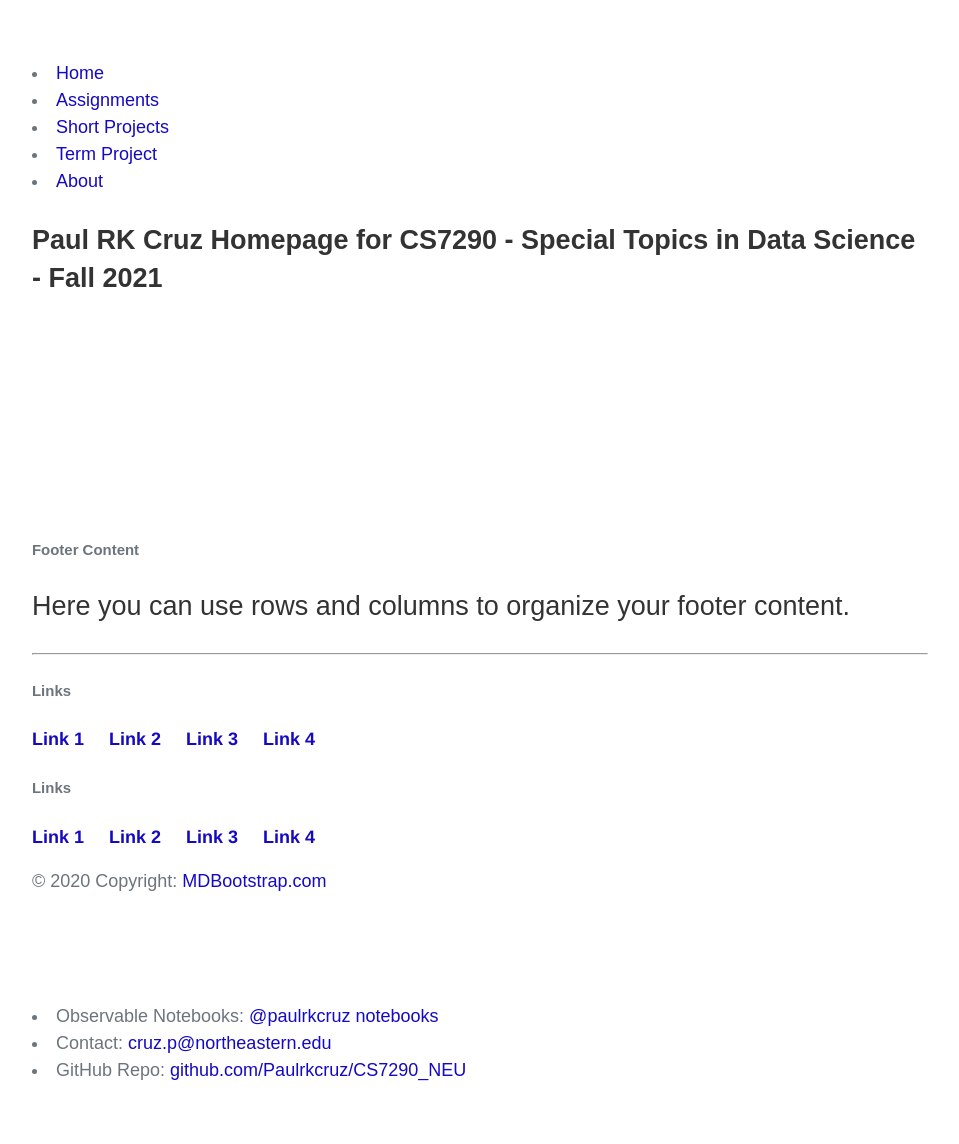
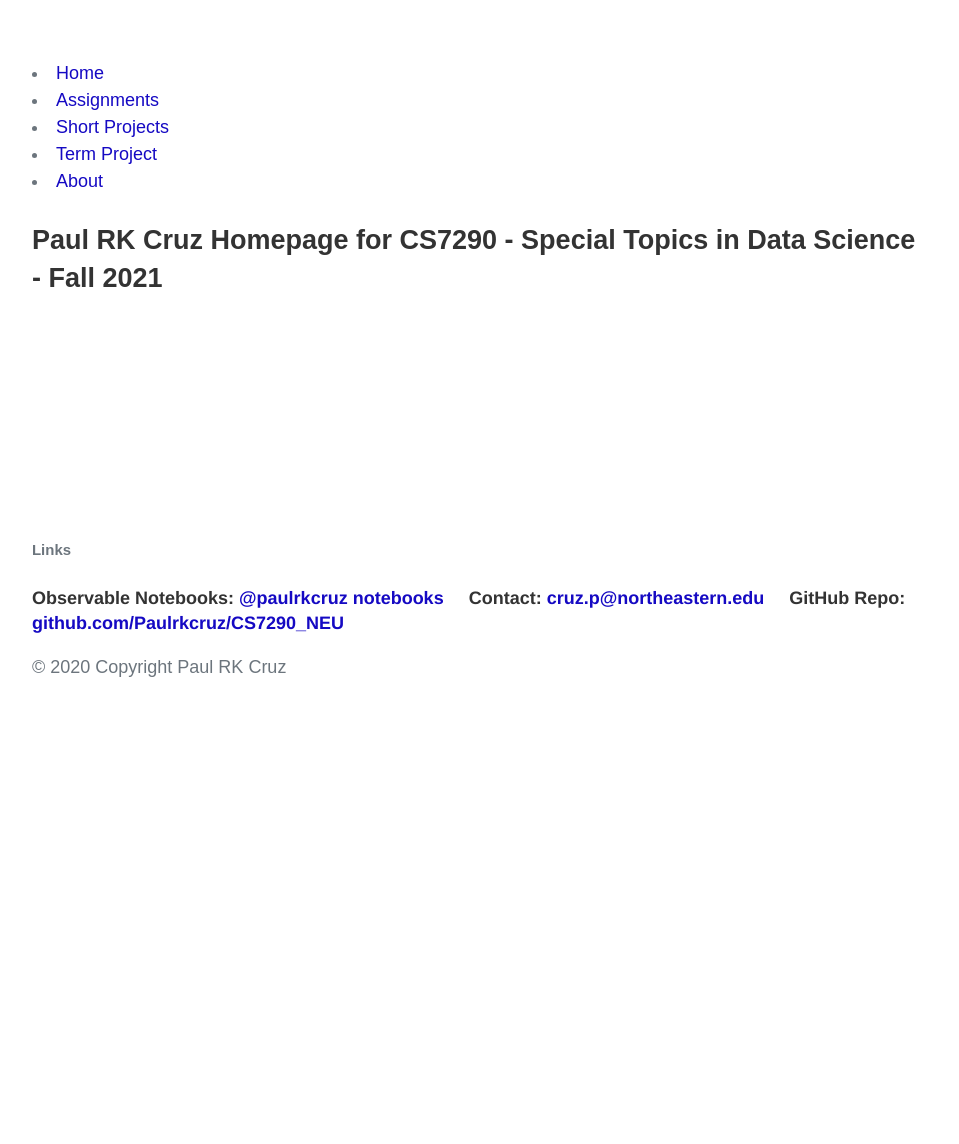
Before and after one commit to Paulrkcruz/CS7290_NEU, a Jekyll site: the page built from index.html, in a window 1280 px wide. Shown: the whole page, without its empty margins (160-1119 px from the left). Built offline with Jekyll 4.4.1, drawn with Linux system fonts in a browser that asks for light colours; after the commit the page ends 900 px from its top, so only the background shows below that.

Commit message:
Update default.html

```diff
--- a/_layouts/default.html
+++ b/_layouts/default.html
@@ -22,98 +22,26 @@
 
 <!-- Footer -->
 <footer class="page-footer font-small blue pt-4">
-
   <!-- Footer Links -->
   <div class="container-fluid text-center text-md-left">
-
-    <!-- Grid row -->
-    <div class="row">
-
       <!-- Grid column -->
-      <div class="col-md-6 mt-md-0 mt-3">
-
-        <!-- Content -->
-        <h5 class="text-uppercase">Footer Content</h5>
-        <p>Here you can use rows and columns to organize your footer content.</p>
-
-      </div>
-      <!-- Grid column -->
-
-      <hr class="clearfix w-100 d-md-none pb-3">
-
       <!-- Grid column -->
       <div class="col-md-3 mb-md-0 mb-3">
-
         <!-- Links -->
         <h5 class="text-uppercase">Links</h5>
-
         <ul class="list-unstyled">
-          <li>
-            <a href="#!">Link 1</a>
-          </li>
-          <li>
-            <a href="#!">Link 2</a>
-          </li>
-          <li>
-            <a href="#!">Link 3</a>
-          </li>
-          <li>
-            <a href="#!">Link 4</a>
-          </li>
-        </ul>
-
-      </div>
-      <!-- Grid column -->
-
-      <!-- Grid column -->
-      <div class="col-md-3 mb-md-0 mb-3">
-
-        <!-- Links -->
-        <h5 class="text-uppercase">Links</h5>
-
-        <ul class="list-unstyled">
-          <li>
-            <a href="#!">Link 1</a>
-          </li>
-          <li>
-            <a href="#!">Link 2</a>
-          </li>
-          <li>
-            <a href="#!">Link 3</a>
-          </li>
-          <li>
-            <a href="#!">Link 4</a>
-          </li>
-        </ul>
-
-      </div>
-      <!-- Grid column -->
-
-    </div>
-    <!-- Grid row -->
-
-  </div>
-  <!-- Footer Links -->
-
-  <!-- Copyright -->
-  <div class="footer-copyright text-center py-3">© 2020 Copyright:
-    <a href="https://mdbootstrap.com/"> MDBootstrap.com</a>
-  </div>
-  <!-- Copyright -->
-
-</footer>
-<!-- Footer -->
-
-</div>
-  <div class="footer">
-   <br>
-   <br>
-   <br>
-   <br>
    <li>Observable Notebooks:  <a href="https://observablehq.com/@paulrkcruz">@paulrkcruz notebooks</a></li>
    <li>Contact:  <a href="mailto:kurtcruz@gmail.com">cruz.p@northeastern.edu</a></li>
    <li>GitHub Repo: <a href="https://github.com/Paulrkcruz/CS7290_NEU">github.com/Paulrkcruz/CS7290_NEU</a></li>
-   </ul>
+        </ul>
+      </div>
+      <!-- Grid column -->
+  <!-- Copyright -->
+  <div class="footer-copyright text-center py-3">© 2020 Copyright Paul RK Cruz
   </div>
+  <!-- Copyright -->
+</footer>
+<!-- Footer -->
+</div>
   </body>
 </html>
```
